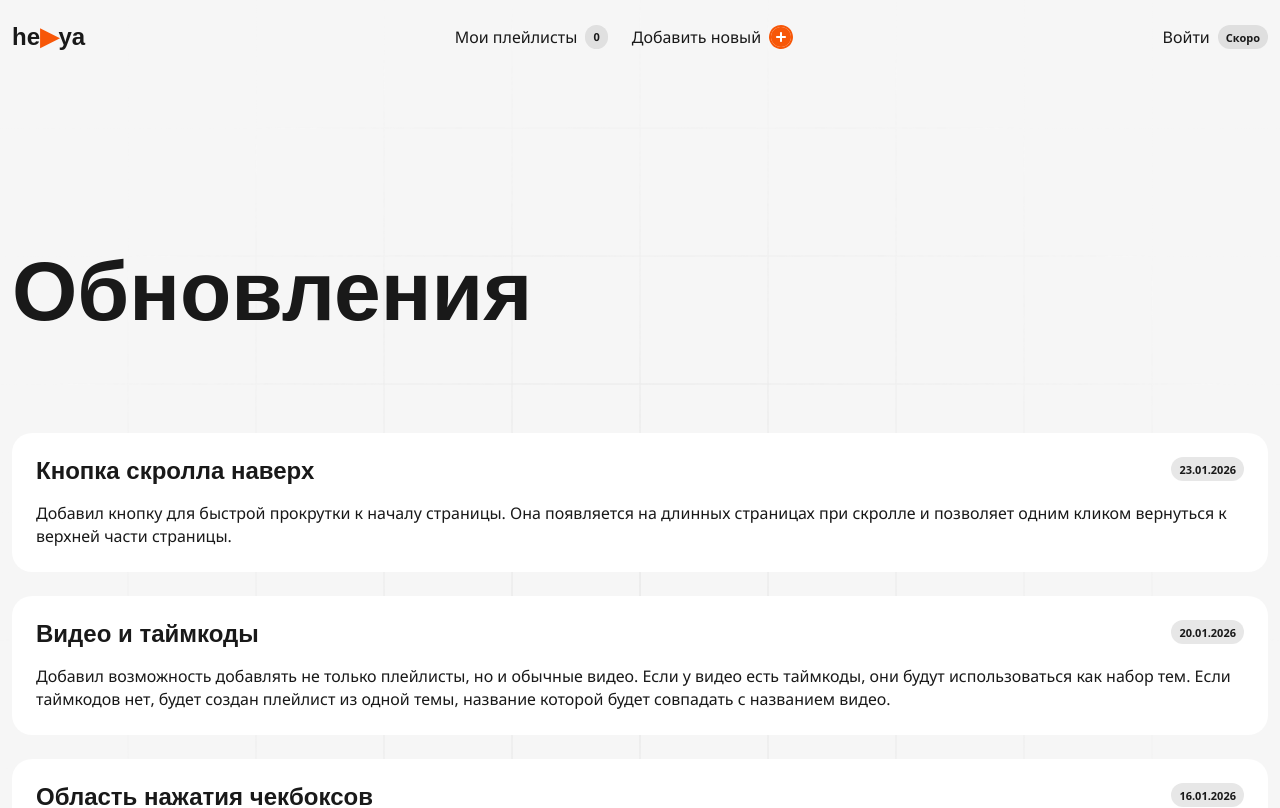
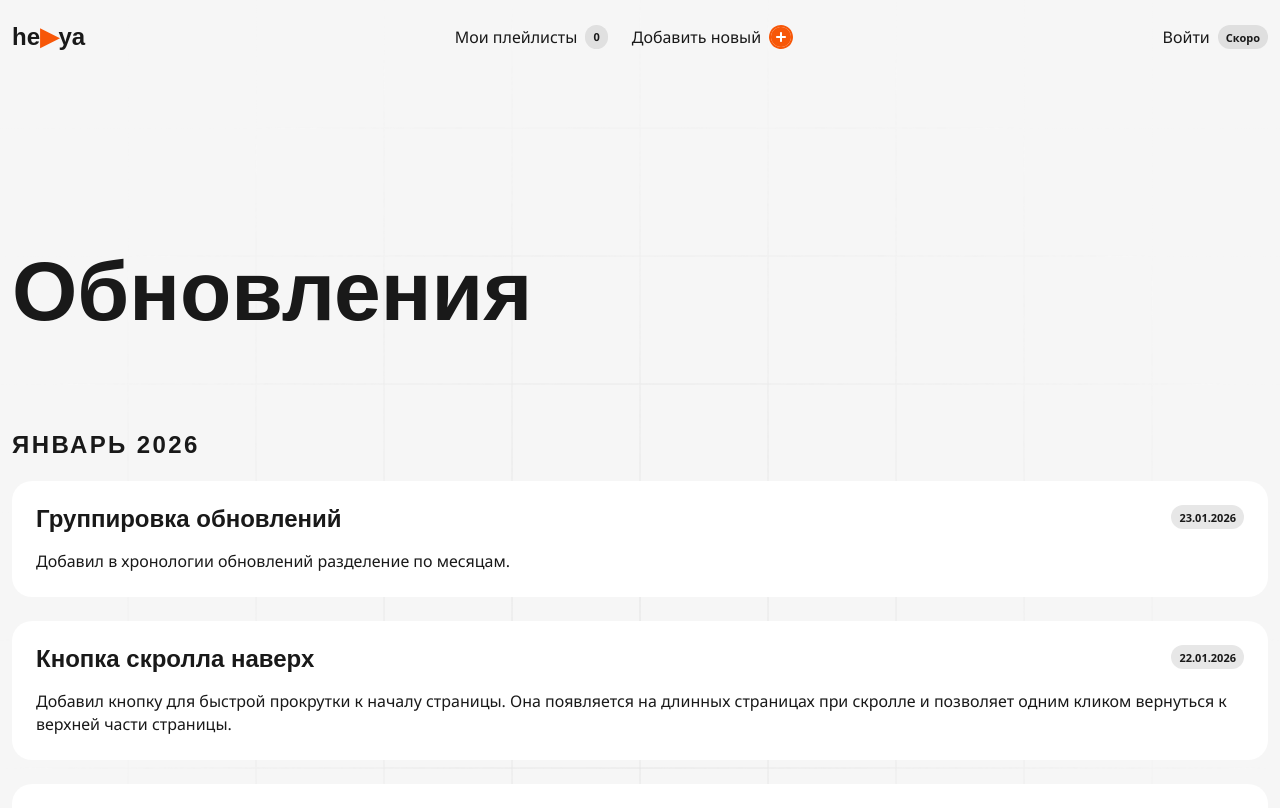
Before and after one commit to sibvan/he-ya, a Next.js app: page /updates in a window 1280 px wide. Shown: the top 808 px of the page. Built offline with nearby package versions, Linux system fonts and the light colour scheme; a web font is replaced by a local one.

Commit message:
add date groups in updates

```diff
--- a/app/globals.css
+++ b/app/globals.css
@@ -27,9 +27,9 @@
 
 @media (prefers-color-scheme: dark) {
   :root {
-    --white: #5F5F5F;
-    --grey: #1D1D1D;
-    --black: #F6F6F6;
+    --white: #5f5f5f;
+    --grey: #1d1d1d;
+    --black: #f6f6f6;
   }
 }
 
@@ -61,6 +61,10 @@
   @apply font-title text-[16px]/[120%] md:text-[20px] xl:text-[24px];
 }
 
+.title-24 {
+  @apply font-title text-[16px]/[100%] md:text-[20px] xl:text-[24px];
+}
+
 .title-h1 {
   @apply font-title text-[32.66px]/[100%] font-bold md:text-[70px] xl:text-[84px];
 }
--- a/app/updates/page.tsx
+++ b/app/updates/page.tsx
@@ -1,11 +1,21 @@
 "use client";
+
+type UpdateType = {
+  title: string;
+  updates: { title: string; date: string; description: string }[];
+};
 
 import Status from "@/components/ui/Status";
 
 const content = [
   {
+    title: "Группировка обновлений",
+    date: "23.01.2026",
+    description: "Добавил в хронологии обновлений разделение по месяцам.",
+  },
+  {
     title: "Кнопка скролла наверх",
-    date: "23.01.2026",
+    date: "22.01.2026",
     description:
       "Добавил кнопку для быстрой прокрутки к началу страницы. Она появляется на длинных страницах при скролле и позволяет одним кликом вернуться к верхней части страницы.",
   },
@@ -17,7 +27,7 @@ const content = [
   },
   {
     title: "Область нажатия чекбоксов",
-    date: "16.01.2026",
+    date: "18.01.2026",
     description:
       "Сильно увеличил область нажатия чекбоксов на странице плейлиста. Теперь она занимает всю ячейку, ограниченную горизонтальными линиями слева и справа. Промахнуться стало сложно, а значит отмечать свой прогресс теперь ещё удобнее.",
   },
@@ -29,73 +39,118 @@ const content = [
   },
   {
     title: "Автоскролл в плейлисте",
-    date: "16.01.2026",
+    date: "14.01.2026",
     description:
       "При переходе на страницу плейлиста страница автоматически прокручивается к первому непройденному видео. Если весь плейлист уже пройден, автоскролл не выполняется. Теперь учиться новому ещё проще: вы переходите в плейлист и сразу оказываетесь там, где остановились в прошлый раз.",
   },
   {
     title: "Переход на видео",
-    date: "15.01.2026",
+    date: "13.01.2026",
     description:
       "Добавил ссылки на видео в плейлистах — теперь YouTube можно открыть прямо из приложения. Также на карточках появились стрелки, которые показывают, что по ним можно нажать, чтобы открыть видео.",
   },
   {
     title: "Страница 404",
-    date: "15.01.2026",
+    date: "11.01.2026",
     description:
       "Добавил кастомную страницу 404. Надеюсь, никто и никогда её не увидит. А если всё же увидит — пусть она будет красивой.",
   },
   {
     title: "Автофокус поля",
-    date: "15.01.2026",
+    date: "09.01.2026",
     description:
       "Добавил на главной автофокус поля ввода ссылки. Если вы уже знакомы с приложением, пользоваться им станет чуточку удобнее. А если вы впервые зайдёте на главную без заготовленной ссылки в буфере обмена, автофокус просто акцентирует внимание на главном элементе страницы.",
   },
   {
     title: "Заглушка для плейлистов",
-    date: "15.01.2026",
+    date: "08.01.2026",
     description:
       "Если у вас нет сохранённых плейлистов, в списке будет отображаться соответствующее сообщение и иконка, а также предложение добавить первый плейлист. Теперь UX приложения стал немного дружелюбнее.",
   },
   {
     title: "Сортировка плейлистов",
-    date: "15.01.2026",
+    date: "06.01.2026",
     description:
       "Добавил сортировку по дате. Дата проставляется при добавлении плейлиста и обновляется при изменении статуса видео в нём (прохождение теории или практики). На странице «Мои плейлисты» список теперь сортируется от недавно добавленных или обновлённых плейлистов к более старым.",
   },
   {
     title: "Удаление плейлистов",
-    date: "15.01.2026",
+    date: "04.01.2026",
     description:
       "Добавил возможность удалять плейлисты. Для этого нужно перейти в плейлист и нажать соответствующую кнопку справа над его названием. Понимаю, что запуск проекта без этой функции выглядел странно, но мне было важно как можно быстрее стартовать — удаление стояло первым в очереди на добавление.",
   },
   {
     title: "Старт проекта",
-    date: "14.01.2026",
+    date: "02.01.2026",
     description:
       "В первую очередь я делаю проект для себя. Я начинающий разработчик и много учусь. Я пробовал разные форматы и пришёл к тому, что учиться по YouTube мне комфортнее всего. Но каждый раз вручную копировать названия всех роликов из плейлиста и вставлять их в таблицу было очень неудобно. Так и появилась идея этого проекта. Текущую версию я запускаю как MVP. У меня куча идей, а значит впереди ещё много обновлений.",
   },
 ];
 
+const groupUpdates = () => {
+  const months: Record<number, string> = {
+    1: "Январь",
+    2: "Февраль",
+    3: "Март",
+    4: "Апрель",
+    5: "Май",
+    6: "Июнь",
+    7: "Июль",
+    8: "Август",
+    9: "Сентябрь",
+    10: "Октябрь",
+    11: "Ноябрь",
+    12: "Декабрь",
+  };
+  const res: UpdateType[] = [];
+
+  content.map((update) => {
+    const year = update.date.split(".")[2];
+    const month = months[Number(update.date.split(".")[1])];
+    const group = month + " " + year;
+
+    const hasGroup = res.some((item) => item.title === group);
+
+    if (!hasGroup) res.push({ title: group, updates: [] });
+
+    res.find((item) => item.title === group)?.updates.push(update);
+  });
+
+  return res;
+};
+
 const UpdatesPage = () => {
   return (
     <>
       <h1 className="title-h1">Обновления</h1>
-      <div className="cards-grid">
-        {content.map((item) => {
+
+      {groupUpdates().map((month) => {
         return (
-            <div key={`${item.date} · ${item.title}`} className="card py-6">
+          <div className="cards-grid" key={month.title}>
+            <p className="title-24 font-black tracking-widest uppercase">
+              {month.title}
+            </p>
+            {month.updates.map((month) => {
+              return (
+                <div
+                  key={`${month.date} · ${month.title}`}
+                  className="card py-6"
+                >
                   <div className="flex flex-col gap-2 md:flex-row-reverse md:justify-between">
                     <Status classList="" color="grey">
-                  {item.date}
+                      {month.date}
                     </Status>
-                <p className="title-24-120 mb-4 font-black">{item.title}</p>
+                    <p className="title-24-120 mb-4 font-black">
+                      {month.title}
+                    </p>
                   </div>
-              <p className="text-16-145">{item.description}</p>
+                  <p className="text-16-145">{month.description}</p>
                 </div>
               );
             })}
           </div>
+        );
+      })}
     </>
   );
 };
```
Lines whose indentation alone changed are shown as unchanged.
